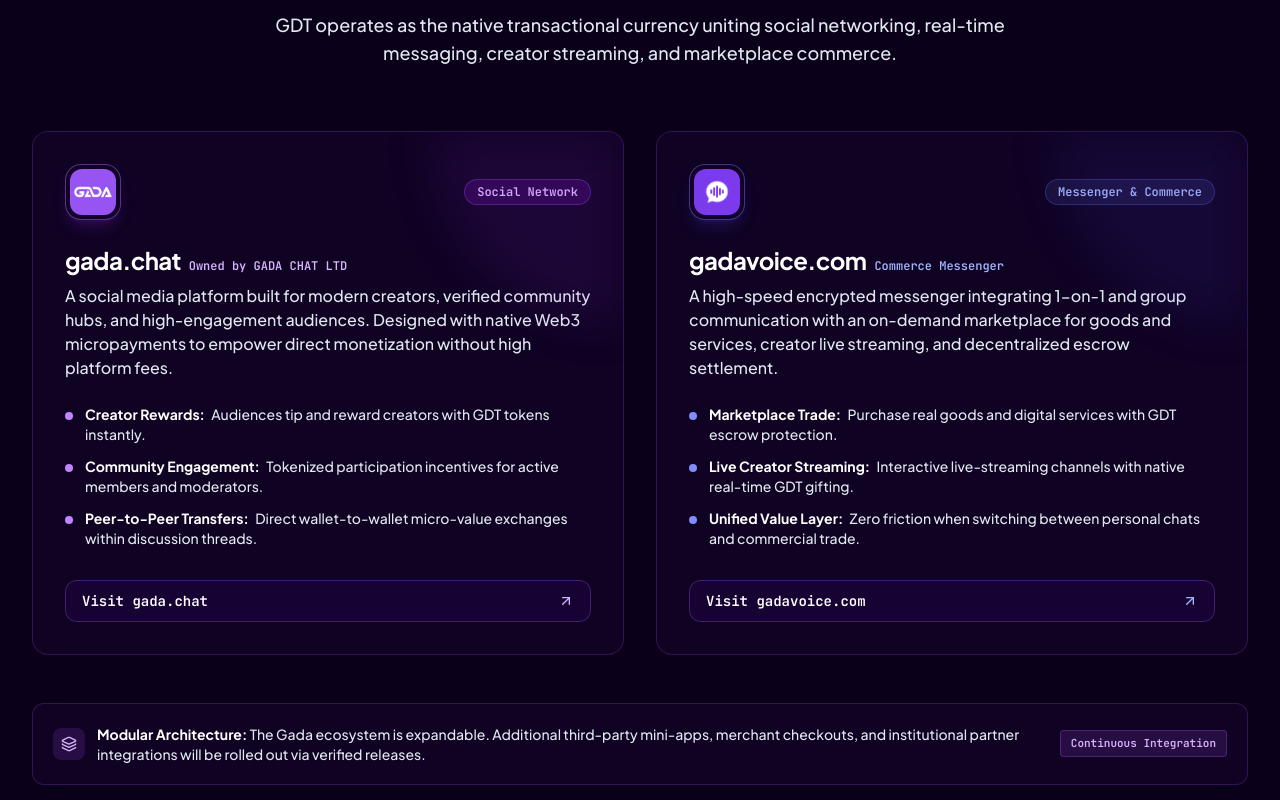
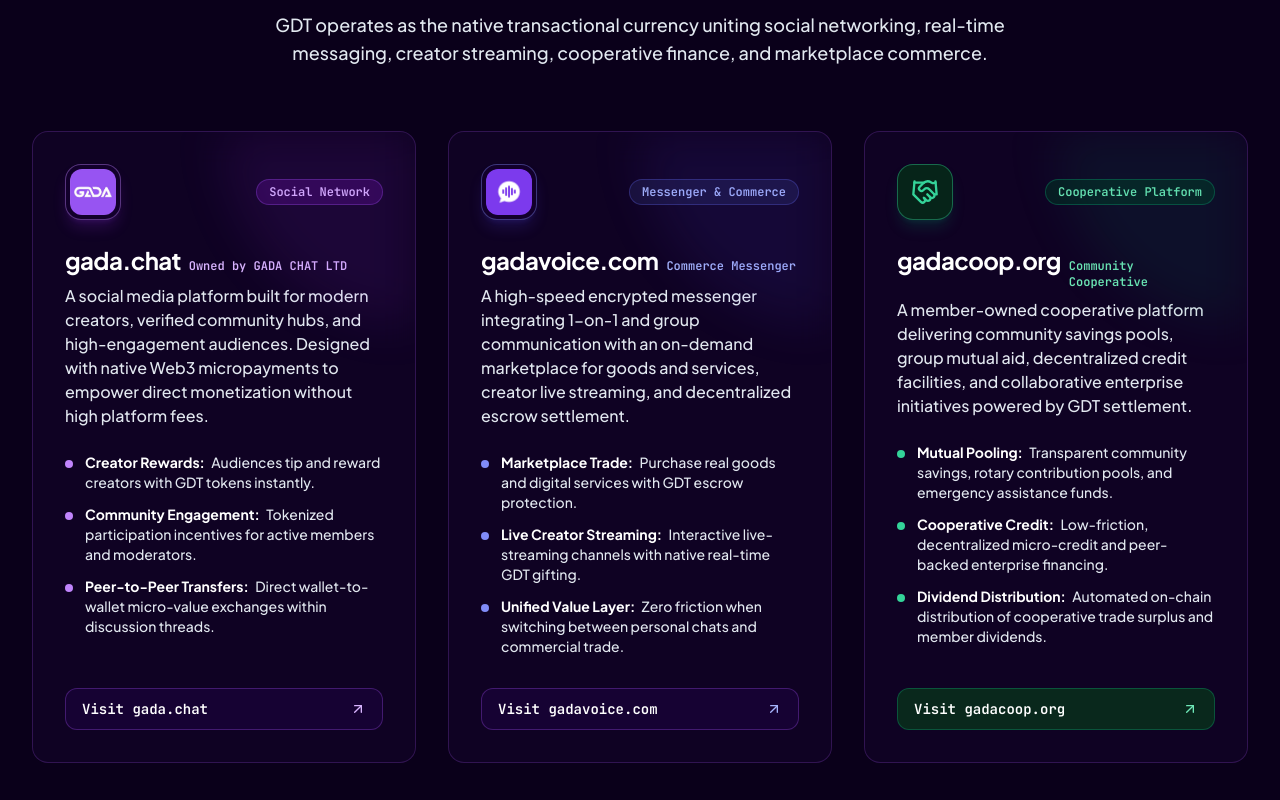
Before and after one commit to termitechie-repo/gadatoken, a React (Vite) app: page / in a window 1280 px wide. Shown: the part 1380-2180 px from the top of the page. Built offline with nearby package versions, Linux system fonts and the light colour scheme.

Commit message:
feat(ecosystem): add gadacoop.org cooperative platform to ecosystem

```diff
--- a/src/components/Disclaimer.tsx
+++ b/src/components/Disclaimer.tsx
@@ -23,7 +23,7 @@ export const Disclaimer: React.FC = () => {
             </p>
             <p className="break-words">
               <strong className="text-white font-bold block sm:inline mb-1 sm:mb-0 mr-1.5 text-purple-300">Utility Token Status:</strong>
-              Gada Token (GDT) is a digital utility token engineered exclusively for transactional and functional use within the Gada software ecosystem (including gada.chat, gadavoice.com, and partner platforms). GDT carries no promise, representation, or guarantee of profit, dividends, equity ownership, or future appreciation in value.
+              Gada Token (GDT) is a digital utility token engineered exclusively for transactional and functional use within the Gada software ecosystem (including gada.chat, gadavoice.com, gadacoop.org, and partner platforms). GDT carries no promise, representation, or guarantee of profit, dividends, equity ownership, or future appreciation in value.
             </p>
             <p className="break-words">
               <strong className="text-white font-bold block sm:inline mb-1 sm:mb-0 mr-1.5 text-purple-300">Forward-Looking Disclosures:</strong>
--- a/src/components/Ecosystem.tsx
+++ b/src/components/Ecosystem.tsx
@@ -1,5 +1,5 @@
 import React from 'react';
-import { MessageSquare, Users, ArrowUpRight, Layers } from 'lucide-react';
+import { MessageSquare, Users, ArrowUpRight, Layers, Handshake } from 'lucide-react';
 import { TOKEN_DETAILS } from '../data/whitepaperData';
 
 export const Ecosystem: React.FC = () => {
@@ -17,12 +17,12 @@ export const Ecosystem: React.FC = () => {
             The Gada Ecosystem
           </h2>
           <p className="mt-4 text-base sm:text-lg text-slate-200 font-medium">
-            GDT operates as the native transactional currency uniting social networking, real-time messaging, creator streaming, and marketplace commerce.
+            GDT operates as the native transactional currency uniting social networking, real-time messaging, creator streaming, cooperative finance, and marketplace commerce.
           </p>
         </div>
 
-        {/* Dual Platform Showcase */}
-        <div className="grid grid-cols-1 lg:grid-cols-2 gap-8 mb-12">
+        {/* Triple Platform Showcase */}
+        <div className="grid grid-cols-1 lg:grid-cols-3 gap-6 sm:gap-8 mb-12">
 
           {/* Card 1: gada.chat */}
           <div className="glass-panel rounded-2xl p-6 sm:p-8 border border-purple-500/30 glass-panel-hover relative overflow-hidden flex flex-col justify-between">
@@ -136,6 +136,62 @@ export const Ecosystem: React.FC = () => {
             </a>
           </div>
 
+          {/* Card 3: gadacoop.org */}
+          <div className="glass-panel rounded-2xl p-6 sm:p-8 border border-purple-500/30 glass-panel-hover relative overflow-hidden flex flex-col justify-between">
+            <div className="absolute top-0 right-0 w-48 h-48 bg-emerald-600/10 rounded-bl-full pointer-events-none blur-xl" />
+
+            <div>
+              <div className="flex items-center justify-between mb-6">
+                <div className="w-14 h-14 rounded-2xl overflow-hidden border border-emerald-400/40 p-1 bg-[#062419] shadow-lg shadow-emerald-600/20 shrink-0 flex items-center justify-center text-emerald-400">
+                  <Handshake className="w-7 h-7" />
+                </div>
+                <span className="text-xs font-mono text-emerald-300 font-bold bg-emerald-950/60 px-3 py-1 rounded-full border border-emerald-500/30 whitespace-nowrap">
+                  Cooperative Platform
+                </span>
+              </div>
+
+              <div className="flex items-baseline gap-2 mb-2">
+                <h3 className="text-2xl font-bold text-white tracking-tight">gadacoop.org</h3>
+                <span className="text-xs text-emerald-300 font-mono font-semibold">Community Cooperative</span>
+              </div>
+
+              <p className="text-sm sm:text-base text-slate-200 font-medium leading-relaxed mb-6 break-words">
+                A member-owned cooperative platform delivering community savings pools, group mutual aid, decentralized credit facilities, and collaborative enterprise initiatives powered by GDT settlement.
+              </p>
+
+              <div className="space-y-3 mb-8">
+                <div className="flex items-start gap-3">
+                  <div className="w-2 h-2 rounded-full bg-emerald-400 mt-2 shrink-0" />
+                  <p className="text-xs sm:text-sm text-slate-200 font-medium leading-relaxed">
+                    <strong className="text-white font-bold mr-1">Mutual Pooling:</strong> Transparent community savings, rotary contribution pools, and emergency assistance funds.
+                  </p>
+                </div>
+                <div className="flex items-start gap-3">
+                  <div className="w-2 h-2 rounded-full bg-emerald-400 mt-2 shrink-0" />
+                  <p className="text-xs sm:text-sm text-slate-200 font-medium leading-relaxed">
+                    <strong className="text-white font-bold mr-1">Cooperative Credit:</strong> Low-friction, decentralized micro-credit and peer-backed enterprise financing.
+                  </p>
+                </div>
+                <div className="flex items-start gap-3">
+                  <div className="w-2 h-2 rounded-full bg-emerald-400 mt-2 shrink-0" />
+                  <p className="text-xs sm:text-sm text-slate-200 font-medium leading-relaxed">
+                    <strong className="text-white font-bold mr-1">Dividend Distribution:</strong> Automated on-chain distribution of cooperative trade surplus and member dividends.
+                  </p>
+                </div>
+              </div>
+            </div>
+
+            <a
+              href={TOKEN_DETAILS.ecosystem.coopUrl}
+              target="_blank"
+              rel="noopener noreferrer"
+              className="inline-flex items-center justify-between px-4 py-2.5 rounded-xl bg-[#09281C] border border-emerald-500/30 hover:border-emerald-400/60 text-xs sm:text-sm font-mono font-bold text-white hover:text-emerald-200 transition-colors"
+            >
+              <span>Visit gadacoop.org</span>
+              <ArrowUpRight className="w-4 h-4 text-emerald-300" />
+            </a>
+          </div>
+
         </div>
 
         {/* Extensibility Note */}
--- a/src/components/Footer.tsx
+++ b/src/components/Footer.tsx
@@ -1,5 +1,5 @@
 import React from 'react';
-import { Copy, Check, ExternalLink, ArrowUp, ShieldCheck, FileText, Lock, Scale, AlertTriangle } from 'lucide-react';
+import { Copy, Check, ExternalLink, ArrowUp, ShieldCheck, FileText, Lock, Scale, AlertTriangle, Handshake } from 'lucide-react';
 import { TOKEN_DETAILS } from '../data/whitepaperData';
 import { TelegramIcon, FacebookIcon } from './SocialIcons';
 
@@ -54,7 +54,7 @@ export const Footer: React.FC<FooterProps> = ({ onCopyContract, copied, onNaviga
             </div>
 
             <p className="text-xs sm:text-sm text-slate-200 font-medium leading-relaxed mb-6 break-words text-center sm:text-left">
-              The foundational utility asset powering decentralized communication, creator live-streaming, digital marketplace trade, and banking settlement across the Gada ecosystem.
+              The foundational utility asset powering decentralized communication, creator live-streaming, cooperative finance, digital marketplace trade, and banking settlement across the Gada ecosystem.
             </p>
 
             {/* Contract Bar (Wrap-Safe and Centered on Mobile) */}
@@ -138,6 +138,23 @@ export const Footer: React.FC<FooterProps> = ({ onCopyContract, copied, onNaviga
                     <span className="text-[11px] text-indigo-300/80 font-mono">(Messenger)</span>
                   </div>
                   <ExternalLink className="w-3.5 h-3.5 text-indigo-400 shrink-0" />
+                </a>
+              </li>
+              <li>
+                <a
+                  href={TOKEN_DETAILS.ecosystem.coopUrl}
+                  target="_blank"
+                  rel="noopener noreferrer"
+                  className="hover:text-emerald-300 transition-colors flex items-center justify-between p-1.5 rounded-lg hover:bg-emerald-950/40"
+                >
+                  <div className="flex items-center gap-2.5">
+                    <div className="w-5 h-5 rounded-md bg-emerald-500/20 border border-emerald-500/30 flex items-center justify-center shrink-0 text-emerald-400">
+                      <Handshake className="w-3.5 h-3.5" />
+                    </div>
+                    <span className="font-semibold text-white">gadacoop.org</span>
+                    <span className="text-[11px] text-emerald-300/80 font-mono">(Cooperative)</span>
+                  </div>
+                  <ExternalLink className="w-3.5 h-3.5 text-emerald-400 shrink-0" />
                 </a>
               </li>
               <li>
@@ -275,7 +292,7 @@ export const Footer: React.FC<FooterProps> = ({ onCopyContract, copied, onNaviga
         {/* Bottom Disclaimer Banner */}
         <div className="py-4 px-5 rounded-2xl bg-[#0B011D] border border-purple-900/40 text-[11px] sm:text-xs text-slate-300 font-medium leading-relaxed mb-8 text-center sm:text-left">
           <span className="font-bold text-white">Regulatory Disclaimer: </span>
-          Gada Token (GDT) is a cryptographic utility token deployed on the BNB Smart Chain designed strictly for digital communication, creator tipping, and e-commerce settlement within gada.chat and gadavoice.com. GDT is not an investment, security, or collective investment scheme. Please review our{' '}
+          Gada Token (GDT) is a cryptographic utility token deployed on the BNB Smart Chain designed strictly for digital communication, creator tipping, cooperative finance, and e-commerce settlement within gada.chat, gadavoice.com, and gadacoop.org. GDT is not an investment, security, or collective investment scheme. Please review our{' '}
           <a href="#privacy" onClick={(e) => handleLegalClick(e, 'privacy')} className="text-purple-400 underline font-semibold hover:text-purple-300">Privacy Policy</a>,{' '}
           <a href="#terms" onClick={(e) => handleLegalClick(e, 'terms')} className="text-purple-400 underline font-semibold hover:text-purple-300">Terms & Conditions</a>, and{' '}
           <a href="#crypto-disclosures" onClick={(e) => handleLegalClick(e, 'crypto-disclosures')} className="text-amber-400 underline font-semibold hover:text-amber-300">Crypto Disclosures</a>{' '}
--- a/src/components/Hero.tsx
+++ b/src/components/Hero.tsx
@@ -96,7 +96,7 @@ export const Hero: React.FC<HeroProps> = ({ onCopyContract, copied, onTriggerCon
             <span className="text-violet-gradient">Gada Ecosystem</span>
           </h1>
           <p className="mt-4 sm:mt-6 text-base sm:text-lg text-slate-200 max-w-2xl mx-auto font-medium leading-relaxed break-words">
-            Powering chat, social networking, creator streaming, and digital marketplace trade across <strong className="text-white font-bold">gada.chat</strong> and <strong className="text-white font-bold">gadavoice.com</strong> with planned banking settlements.
+            Powering chat, social networking, creator streaming, cooperative finance, and digital marketplace trade across <strong className="text-white font-bold">gada.chat</strong>, <strong className="text-white font-bold">gadavoice.com</strong>, and <strong className="text-white font-bold">gadacoop.org</strong> with planned banking settlements.
           </p>
         </div>
 
--- a/src/components/TrustSecurity.tsx
+++ b/src/components/TrustSecurity.tsx
@@ -7,7 +7,7 @@ export const TrustSecurity: React.FC = () => {
     {
       step: "01",
       title: "Real User Adoption",
-      desc: "Drive active daily transactional volume through the native integration within gada.chat and gadavoice.com."
+      desc: "Drive active daily transactional volume through the native integration within gada.chat, gadavoice.com, and gadacoop.org."
     },
     {
       step: "02",
@@ -119,7 +119,7 @@ export const TrustSecurity: React.FC = () => {
                 <div className="flex items-start gap-3">
                   <CheckCircle2 className="w-4 h-4 text-emerald-400 mt-0.5 shrink-0" />
                   <p className="text-xs sm:text-sm text-slate-200 font-medium leading-relaxed">
-                    <strong className="text-white font-bold mr-1">Authenticated Domains & Channels:</strong> Official communications are conducted solely via <span className="text-purple-300 font-mono font-bold">gadatoken.com</span>, <span className="text-purple-300 font-mono font-bold">gada.chat</span>, <span className="text-purple-300 font-mono font-bold">gadavoice.com</span>, Telegram (<a href={TOKEN_DETAILS.socials.telegram} target="_blank" rel="noopener noreferrer" className="text-sky-300 underline font-semibold hover:text-white">@gadachat</a>), and Facebook (<a href={TOKEN_DETAILS.socials.facebook} target="_blank" rel="noopener noreferrer" className="text-blue-300 underline font-semibold hover:text-white">Gada Community</a>).
+                    <strong className="text-white font-bold mr-1">Authenticated Domains & Channels:</strong> Official communications are conducted solely via <span className="text-purple-300 font-mono font-bold">gadatoken.com</span>, <span className="text-purple-300 font-mono font-bold">gada.chat</span>, <span className="text-purple-300 font-mono font-bold">gadavoice.com</span>, <span className="text-purple-300 font-mono font-bold">gadacoop.org</span>, Telegram (<a href={TOKEN_DETAILS.socials.telegram} target="_blank" rel="noopener noreferrer" className="text-sky-300 underline font-semibold hover:text-white">@gadachat</a>), and Facebook (<a href={TOKEN_DETAILS.socials.facebook} target="_blank" rel="noopener noreferrer" className="text-blue-300 underline font-semibold hover:text-white">Gada Community</a>).
                   </p>
                 </div>
               </div>
--- a/src/components/WhitepaperViewer.tsx
+++ b/src/components/WhitepaperViewer.tsx
@@ -10,7 +10,8 @@ import {
   CheckCircle2,
   BookOpen,
   Play,
-  Pause
+  Pause,
+  Handshake
 } from 'lucide-react';
 import { WHITEPAPER_SLIDES, TOKEN_DETAILS } from '../data/whitepaperData';
 
@@ -171,6 +172,7 @@ export const WhitepaperViewer: React.FC = () => {
                   {currentSlide.bullets.map((b, i) => {
                     const isGadaChat = b.heading.toLowerCase().includes('gada.chat');
                     const isGadaVoice = b.heading.toLowerCase().includes('gadavoice');
+                    const isGadaCoop = b.heading.toLowerCase().includes('gadacoop');
 
                     return (
                       <div
@@ -181,6 +183,10 @@ export const WhitepaperViewer: React.FC = () => {
                           <img src="/gadachat-logo.png" alt="Gada Chat" className="w-5 h-5 rounded-md object-contain shrink-0 mt-0.5 border border-purple-500/30" />
                         ) : isGadaVoice ? (
                           <img src="/gadavoice-logo.png" alt="GadaVoice" className="w-5 h-5 rounded-md object-contain shrink-0 mt-0.5 border border-indigo-500/30" />
+                        ) : isGadaCoop ? (
+                          <div className="w-5 h-5 rounded-md bg-emerald-500/20 border border-emerald-500/30 flex items-center justify-center shrink-0 mt-0.5 text-emerald-400">
+                            <Handshake className="w-3.5 h-3.5" />
+                          </div>
                         ) : (
                           <CheckCircle2 className="w-4 h-4 text-purple-400 shrink-0 mt-0.5" />
                         )}
--- a/src/data/whitepaperData.ts
+++ b/src/data/whitepaperData.ts
@@ -16,6 +16,8 @@ export const TOKEN_DETAILS = {
     socialUrl: "https://gada.chat",
     messenger: "gadavoice.com",
     messengerUrl: "https://gadavoice.com",
+    coop: "gadacoop.org",
+    coopUrl: "https://gadacoop.org",
     company: "GADA CHAT LTD"
   },
   socials: {
@@ -70,13 +72,14 @@ export const WHITEPAPER_SLIDES: WhitepaperSlide[] = [
     title: "THE GADA ECOSYSTEM",
     category: "Platform Products",
     subtitle: "Where GDT operates with real transactional utility",
-    summary: "GDT functions as the universal medium of exchange across two flagship platforms owned and developed within the Gada network.",
+    summary: "GDT functions as the universal medium of exchange across flagship platforms developed within the Gada network.",
     bullets: [
       { heading: "gada.chat (Social Platform)", description: "Owned by GADA CHAT LTD. Features verified user profiles, niche communities, and creator channels where GDT powers micro-tipping, reward mechanisms, and peer-to-peer transfers." },
       { heading: "gadavoice.com (Messenger & Marketplace)", description: "Next-generation secure communication platform combining 1-on-1 and group messaging with an embedded marketplace for goods and services, creator live-streaming, and community tools." },
+      { heading: "gadacoop.org (Cooperative Platform)", description: "Decentralized cooperative platform for community savings, member pooling, mutual aid, micro-financing, and cooperative enterprise with transparent GDT settlement." },
       { heading: "Extensible Architecture", description: "The ecosystem is built to continually onboard external merchants, third-party mini-apps, and enterprise integrations." }
     ],
-    callout: "Two interconnected platforms: Social community (gada.chat) and Commerce messenger (gadavoice.com)."
+    callout: "Interconnected platforms: Social (gada.chat), Commerce messenger (gadavoice.com), and Cooperative platform (gadacoop.org)."
   },
   {
     id: 5,
```
Also changed, not shown: src/data/legalData.ts (+6 -6 lines).
